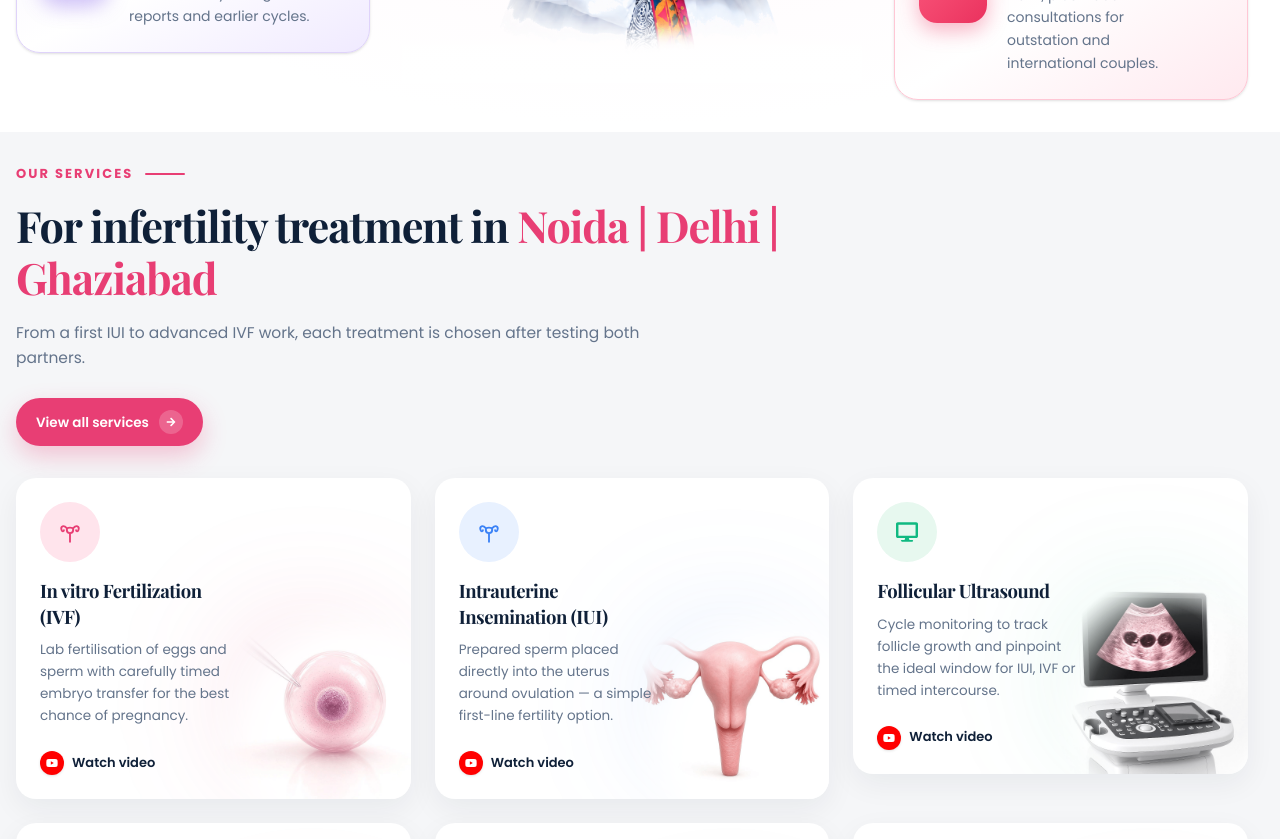
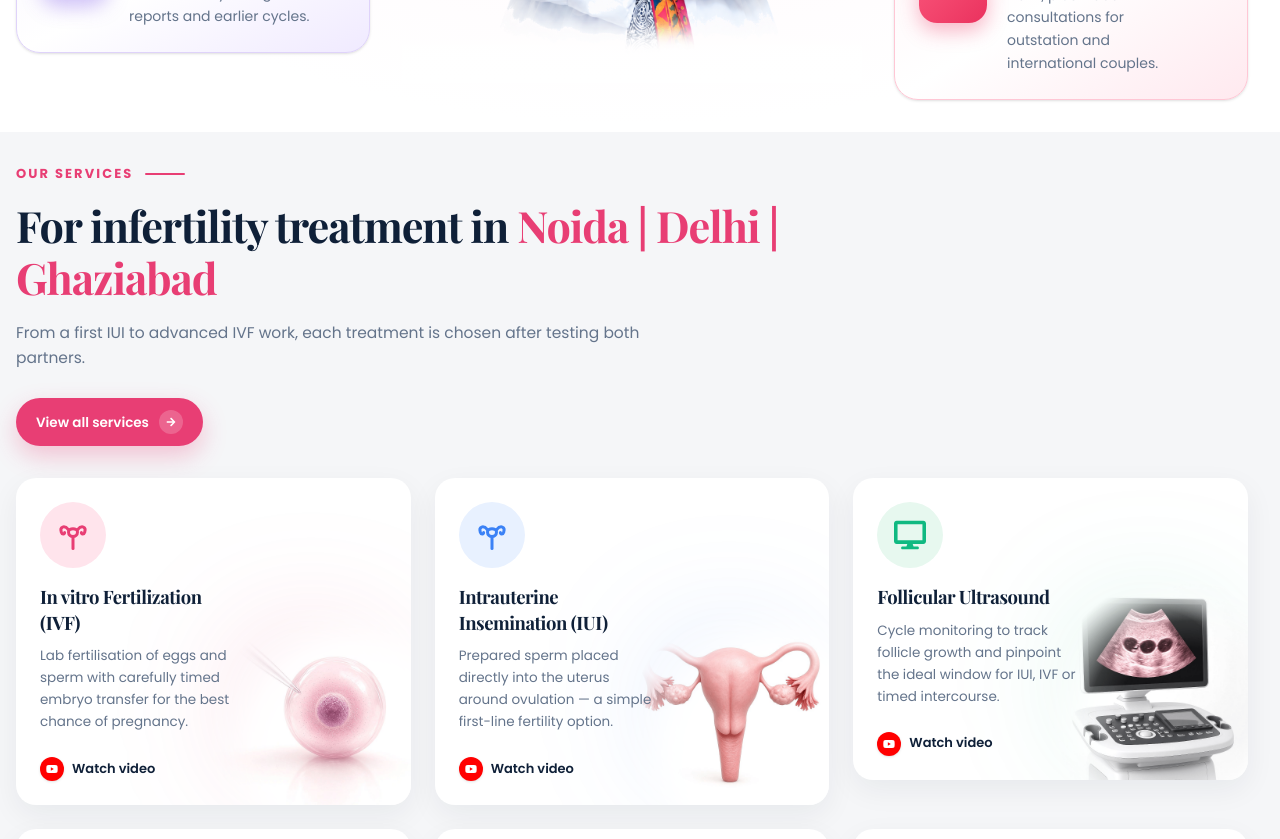
Before and after one commit to DipakSingh0111/Dr-mona-dahiya, a Next.js app: page / in a window 1280 px wide. Shown: the part 1940-2779 px from the top of the page. Built offline with nearby package versions, Linux system fonts and the light colour scheme.

Commit message:
update some chnages

```diff
--- a/app/page.tsx
+++ b/app/page.tsx
@@ -17,7 +17,7 @@ import BookAppointment from "@/components/BookAppointment";
 import FAQSection from "@/components/FAQSection";
 import ParenthoodCta from "@/components/ParenthoodCta";
 import Footer from "@/components/Footer";
-import { Reveal } from "@/components/Reveal";
+import { SectionReveal } from "@/components/Reveal";
 
 export default function Home() {
   return (
@@ -30,22 +30,67 @@ export default function Home() {
         <HeroSection />
       </div>
 
+      <SectionReveal>
         <MedicalRegistration />
+      </SectionReveal>
+
+      <SectionReveal delay={0.04}>
         <WhyChooseUs />
+      </SectionReveal>
+
+      <SectionReveal delay={0.04}>
         <OurServices />
+      </SectionReveal>
+
+      <SectionReveal delay={0.04}>
         <AdvancedServices />
+      </SectionReveal>
+
       <HowItWorks />
+
+      <SectionReveal delay={0.04}>
         <MeetYourDoctor />
+      </SectionReveal>
+
+      <SectionReveal delay={0.04}>
         <FertilityPreservation />
+      </SectionReveal>
+
+      <SectionReveal delay={0.04}>
         <Affiliations />
+      </SectionReveal>
+
+      <SectionReveal delay={0.04}>
         <ClinicsSection />
+      </SectionReveal>
+
+      <SectionReveal delay={0.04}>
         <SuccessStories />
+      </SectionReveal>
+
+      <SectionReveal delay={0.04}>
         <InternationalPatients />
+      </SectionReveal>
+
+      <SectionReveal delay={0.04}>
         <LatestBlog />
+      </SectionReveal>
+
+      <SectionReveal delay={0.04}>
         <BookAppointment />
+      </SectionReveal>
+
+      <SectionReveal delay={0.04}>
         <FAQSection />
+      </SectionReveal>
+
+      <SectionReveal delay={0.04}>
         <ParenthoodCta />
+      </SectionReveal>
+
+      <SectionReveal>
         <Footer />
+      </SectionReveal>
     </main>
   );
 }
--- a/components/AdvancedServices.tsx
+++ b/components/AdvancedServices.tsx
@@ -8,10 +8,10 @@ import { Reveal, Stagger, StaggerItem } from "./Reveal";
 function SpermIcon({ className }: { className?: string }) {
   return (
     <svg
-      viewBox="0 0 64 64"
+      viewBox="4 12 48 42"
       fill="none"
       stroke="currentColor"
-      strokeWidth="2.5"
+      strokeWidth="3"
       strokeLinecap="round"
       strokeLinejoin="round"
       className={className}
@@ -28,10 +28,10 @@ function SpermIcon({ className }: { className?: string }) {
 function UterusIcon({ className }: { className?: string }) {
   return (
     <svg
-      viewBox="0 0 64 64"
+      viewBox="8 18 48 38"
       fill="none"
       stroke="currentColor"
-      strokeWidth="2.5"
+      strokeWidth="3"
       strokeLinecap="round"
       strokeLinejoin="round"
       className={className}
@@ -41,8 +41,8 @@ function UterusIcon({ className }: { className?: string }) {
       <path d="M24 32 C24 44, 40 44, 40 32 C40 23, 24 23, 24 32 Z" />
       <path d="M24 27 C17 19, 9 23, 13 34 C15 39, 20 37, 20 34" />
       <path d="M40 27 C47 19, 55 23, 51 34 C49 39, 44 37, 44 34" />
-      <circle cx="17" cy="35" r="3" fill="currentColor" stroke="none" />
-      <circle cx="47" cy="35" r="3" fill="currentColor" stroke="none" />
+      <circle cx="17" cy="35" r="3.2" fill="currentColor" stroke="none" />
+      <circle cx="47" cy="35" r="3.2" fill="currentColor" stroke="none" />
     </svg>
   );
 }
@@ -93,9 +93,9 @@ export default function AdvancedServices() {
     siteData.advancedServices;
 
   const icons = {
-    sperm: <SpermIcon className="size-[30px] sm:size-[34px]" />,
-    dna: <FaDna className="size-6 sm:size-[26px]" />,
-    uterus: <UterusIcon className="size-[30px] sm:size-[34px]" />,
+    sperm: <SpermIcon className="size-[34px] sm:size-[40px]" />,
+    dna: <FaDna className="size-[30px] sm:size-[36px]" />,
+    uterus: <UterusIcon className="size-[34px] sm:size-[40px]" />,
   } as const;
 
   return (
@@ -126,7 +126,7 @@ export default function AdvancedServices() {
                   className={`flex h-full items-center gap-4 rounded-[18px] border px-5 py-5 sm:gap-[18px] sm:rounded-[20px] sm:px-6 sm:py-[22px] ${theme.card}`}
                 >
                   <div
-                    className={`flex size-[54px] shrink-0 items-center justify-center rounded-full sm:size-[58px] ${theme.iconBg}`}
+                    className={`flex size-[60px] shrink-0 items-center justify-center rounded-full sm:size-[68px] ${theme.iconBg}`}
                   >
                     {icon}
                   </div>
--- a/components/OurServices.tsx
+++ b/components/OurServices.tsx
@@ -21,7 +21,7 @@ function UterusIcon({ className }: { className?: string }) {
       viewBox="0 0 24 24"
       fill="none"
       stroke="currentColor"
-      strokeWidth="1.7"
+      strokeWidth="2"
       strokeLinecap="round"
       strokeLinejoin="round"
       className={className}
@@ -41,7 +41,7 @@ function CellsIcon({ className }: { className?: string }) {
       viewBox="0 0 24 24"
       fill="none"
       stroke="currentColor"
-      strokeWidth="1.7"
+      strokeWidth="2"
       strokeLinecap="round"
       className={className}
       aria-hidden
@@ -54,14 +54,14 @@ function CellsIcon({ className }: { className?: string }) {
 }
 
 const ICONS: Record<string, ReactNode> = {
-  uterus: <UterusIcon className="size-[26px]" />,
-  monitor: <FaDesktop className="size-[22px]" />,
-  clipboard: <FaClipboardList className="size-[22px]" />,
-  male: <FaMars className="size-[23px]" />,
-  cells: <CellsIcon className="size-[26px]" />,
-  drop: <FaTint className="size-[22px]" />,
-  snowflake: <FaSnowflake className="size-[22px]" />,
-  dna: <FaDna className="size-[22px]" />,
+  uterus: <UterusIcon className="size-[32px] sm:size-[36px]" />,
+  monitor: <FaDesktop className="size-[28px] sm:size-[32px]" />,
+  clipboard: <FaClipboardList className="size-[28px] sm:size-[32px]" />,
+  male: <FaMars className="size-[30px] sm:size-[34px]" />,
+  cells: <CellsIcon className="size-[32px] sm:size-[36px]" />,
+  drop: <FaTint className="size-[28px] sm:size-[32px]" />,
+  snowflake: <FaSnowflake className="size-[28px] sm:size-[32px]" />,
+  dna: <FaDna className="size-[28px] sm:size-[32px]" />,
 };
 
 type Theme = { bg: string; color: string; glow: string };
@@ -161,11 +161,11 @@ export default function OurServices() {
               >
                 <div className="relative z-10 flex flex-1 flex-col pr-28 sm:pr-32 md:pr-36">
                   <div
-                    className="mb-4 inline-flex size-14 items-center justify-center rounded-full sm:size-[60px]"
+                    className="mb-4 inline-flex size-[58px] items-center justify-center rounded-full sm:size-[66px]"
                     style={{ backgroundColor: theme.bg, color: theme.color }}
                   >
                     {ICONS[item.icon] ?? (
-                      <UterusIcon className="size-[26px]" />
+                      <UterusIcon className="size-[32px] sm:size-[36px]" />
                     )}
                   </div>
 
--- a/components/Reveal.tsx
+++ b/components/Reveal.tsx
@@ -160,3 +160,25 @@ export function HeroReveal({
     </motion.div>
   );
 }
+
+export function SectionReveal({
+  children,
+  className,
+  delay = 0,
+}: {
+  children: ReactNode;
+  className?: string;
+  delay?: number;
+}) {
+  return (
+    <motion.div
+      className={className}
+      initial={{ opacity: 0, y: 24 }}
+      whileInView={{ opacity: 1, y: 0 }}
+      viewport={{ once: true, amount: "some" }}
+      transition={{ duration: 0.55, ease, delay }}
+    >
+      {children}
+    </motion.div>
+  );
+}
```
Lines whose indentation alone changed are shown as unchanged.
